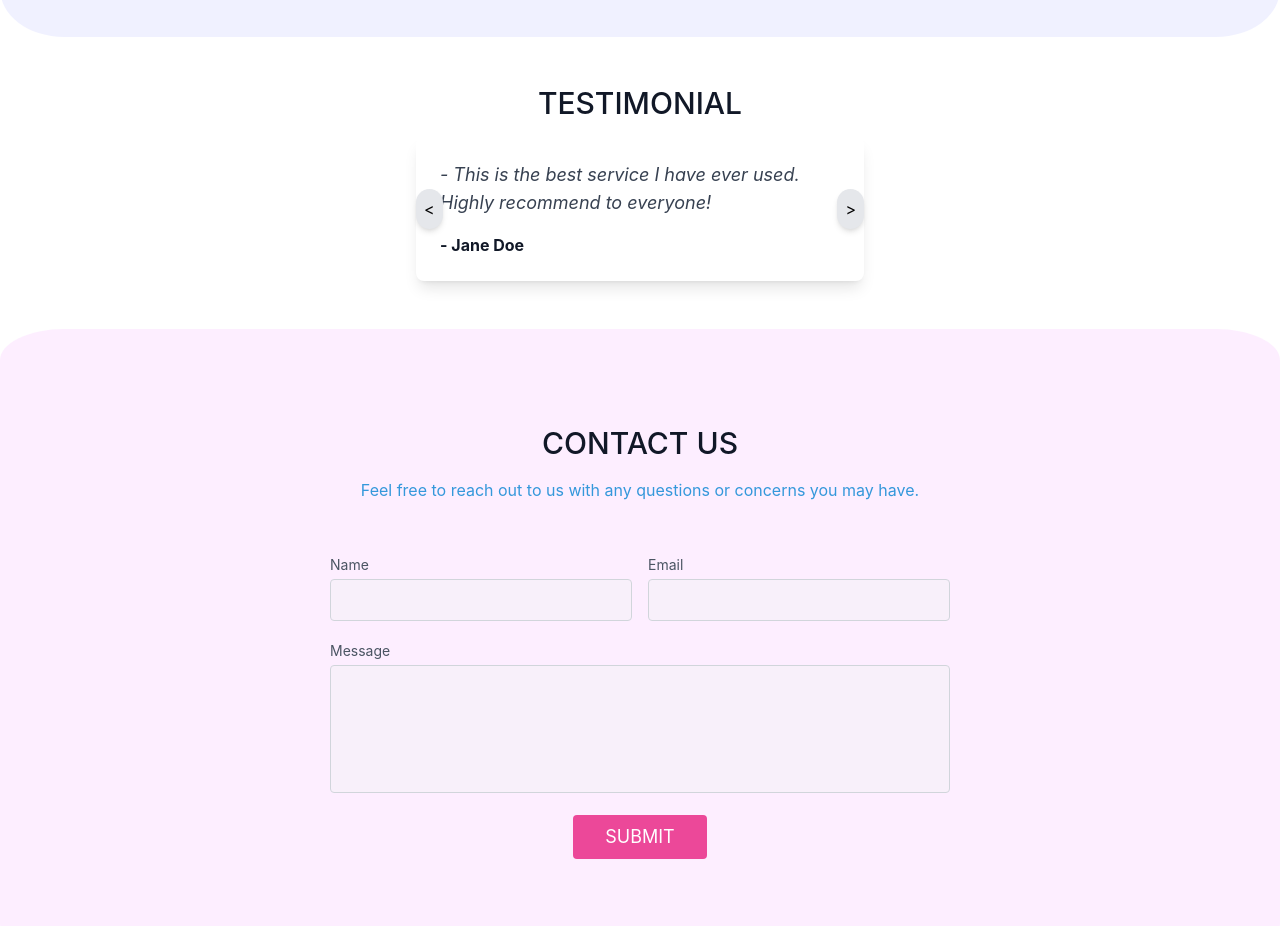
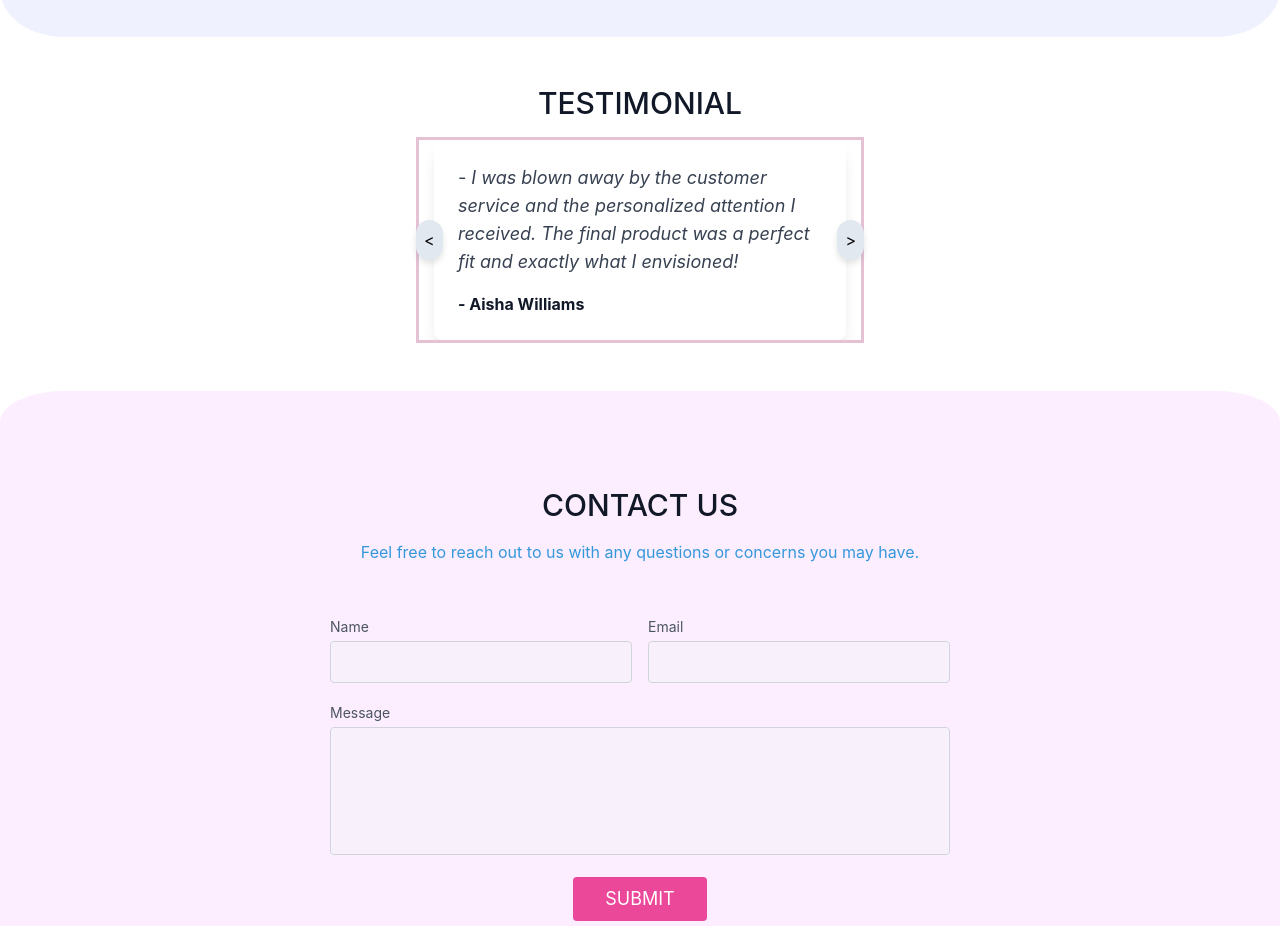
Before and after one commit to toyorcee/dolz_home_fashion, a React (Create React App) app in the folder client/: page / in a window 1280 px wide. Shown: the part 2561-3487 px from the top of the page. Built offline with nearby package versions, Linux system fonts and the light colour scheme.

Commit message:
testimonial added

```diff
--- a/client/src/components/Testimonial/Testimonial.css
+++ b/client/src/components/Testimonial/Testimonial.css
@@ -0,0 +1,64 @@
+/* Testimonial.css */
+.testimonial-slide {
+    transition: transform 0.5s ease-in-out;
+    /* Optional: Add more styling here */
+  }
+
+  .testimonial-slide:nth-child(1) {
+    transform: translateX(0);
+  }
+
+  .testimonial-slide:nth-child(2) {
+    transform: translateX(-100%);
+  }
+
+  .testimonial-slide:nth-child(3) {
+    transform: translateX(-200%);
+  }
+
+  /* Add any additional styling for the container and buttons */
+  .relative {
+    position: relative;
+  }
+
+  .absolute {
+    position: absolute;
+  }
+
+  .left-0 {
+    left: 0;
+  }
+
+  .right-0 {
+    right: 0;
+  }
+
+  .top-1/2 {
+    top: 50%;
+  }
+
+  .transform {
+    transform: translateY(-50%);
+  }
+
+  .bg-gray-200 {
+    background-color: #e2e8f0;
+  }
+
+  .p-2 {
+    padding: 0.5rem;
+  }
+
+  .rounded-full {
+    border-radius: 9999px;
+  }
+
+  .shadow-md {
+    box-shadow: 0 4px 6px rgba(0, 0, 0, 0.1);
+  }
+
+
+  .slidergap{
+    border: 3px solid #e4c2d3;
+    padding: 0 15px;
+  }
--- a/client/src/components/Testimonial/Testimonial.jsx
+++ b/client/src/components/Testimonial/Testimonial.jsx
@@ -1,44 +1,50 @@
-import React , {useState} from 'react'
-import "./Testimonial.css"
+import React, { useState, useEffect } from 'react';
+import './Testimonial.css';
 
 export default function Testimonial() {
   const testimonials = [
-    {
-      name: 'Jane Doe',
-      testimony: 'This is the best service I have ever used. Highly recommend to everyone!'
-    },
-    {
-      name: 'John Smith',
-      testimony: 'Exceptional quality and great customer service. Will definitely return!'
-    },
-    {
-      name: 'Emily Johnson',
-      testimony: 'A wonderful experience from start to finish. The product exceeded my expectations!'
-    }
+    { name: 'Sarah Collins', testimony: 'DOLZ HOME OF FASHION transformed my wardrobe! The attention to detail and quality of the fabrics are unparalleled. I’ve never felt more stylish!' },
+    { name: 'Michael Thompson', testimony: 'The craftsmanship in every piece is extraordinary. The native attires are not only beautiful but also incredibly comfortable. Highly recommended!' },
+    { name: 'Aisha Williams', testimony: 'I was blown away by the customer service and the personalized attention I received. The final product was a perfect fit and exactly what I envisioned!' },
+    { name: 'David Brown', testimony: 'As a returning customer, I can confidently say that the quality of the designs keeps getting better. I always receive compliments when I wear their creations!' },
+    { name: 'Linda Martinez', testimony: 'From consultation to delivery, the experience was seamless. The final attire was exquisite and truly one-of-a-kind. I couldn’t be happier!' },
+    { name: 'Olivia Green', testimony: 'The fabrics used are of the highest quality, and the designs are always on-trend. I feel so confident and chic in my outfits from DOLZ HOME OF FASHION!' },
+    { name: 'James Taylor', testimony: 'I was impressed by how quickly my order was completed without sacrificing quality. The attention to detail in the tailoring is evident in every stitch.' },
+    { name: 'Sophia Robinson', testimony: 'The blog’s fashion tips and insights have completely revamped my style. I’m always excited to see the latest posts and designs!' },
+    { name: 'Ethan Clark', testimony: 'The professionalism and passion for fashion are evident in every aspect of the service. The native attires are stunning, and the blog is a fantastic resource!' },
+    { name: 'Chloe Lewis', testimony: 'I love how versatile and unique the designs are. Whether I’m dressing up for a special occasion or keeping it casual, DOLZ HOME OF FASHION has something perfect!' }
   ];
 
   const [currentIndex, setCurrentIndex] = useState(0);
 
+  useEffect(() => {
+    const interval = setInterval(() => {
+      setCurrentIndex(prevIndex => (prevIndex === testimonials.length - 1 ? 0 : prevIndex + 1));
+    }, 3000); // Change testimonial every 3 seconds
+
+    return () => clearInterval(interval); // Clear interval on component unmount
+  }, [testimonials.length]);
+
   const nextTestimonial = () => {
-    setCurrentIndex((prevIndex) =>
-      prevIndex === testimonials.length - 1 ? 0 : prevIndex + 1
-    );
+    setCurrentIndex(prevIndex => (prevIndex === testimonials.length - 1 ? 0 : prevIndex + 1));
   };
 
   const prevTestimonial = () => {
-    setCurrentIndex((prevIndex) =>
-      prevIndex === 0 ? testimonials.length - 1 : prevIndex - 1
-    );
+    setCurrentIndex(prevIndex => (prevIndex === 0 ? testimonials.length - 1 : prevIndex - 1));
   };
+
   return (
-    <section className=" py-12">
+    <section className="py-12">
       <div className="container mx-auto px-4">
-        <h2 className='sm:text-3xl text-2xl font-medium title-font mb-4 text-gray-900 text-center'>TESTIMONIAL</h2>
-        <div className="flex flex-col items-center">
-          <div className="relative w-full max-w-md">
+        <h2 className="sm:text-3xl text-2xl font-medium title-font mb-4 text-gray-900 text-center">TESTIMONIAL</h2>
+        <div className="relative w-full max-w-md mx-auto">
+          <div className="slidergap relative overflow-hidden">
+            <div className="testimonial-slide">
               <div className="bg-white p-6 rounded-lg shadow-lg">
                 <p className="text-lg text-gray-700 italic">- {testimonials[currentIndex].testimony}</p>
                 <p className="mt-4 text-gray-900 font-bold">- {testimonials[currentIndex].name}</p>
+              </div>
+            </div>
           </div>
           <button
             className="absolute top-1/2 left-0 transform -translate-y-1/2 bg-gray-200 p-2 rounded-full shadow-md"
@@ -54,6 +60,6 @@ export default function Testimonial() {
           </button>
         </div>
       </div>
-      </div>
-    </section>  )
+    </section>
+  );
 }
```
Lines whose indentation alone changed are shown as unchanged.
